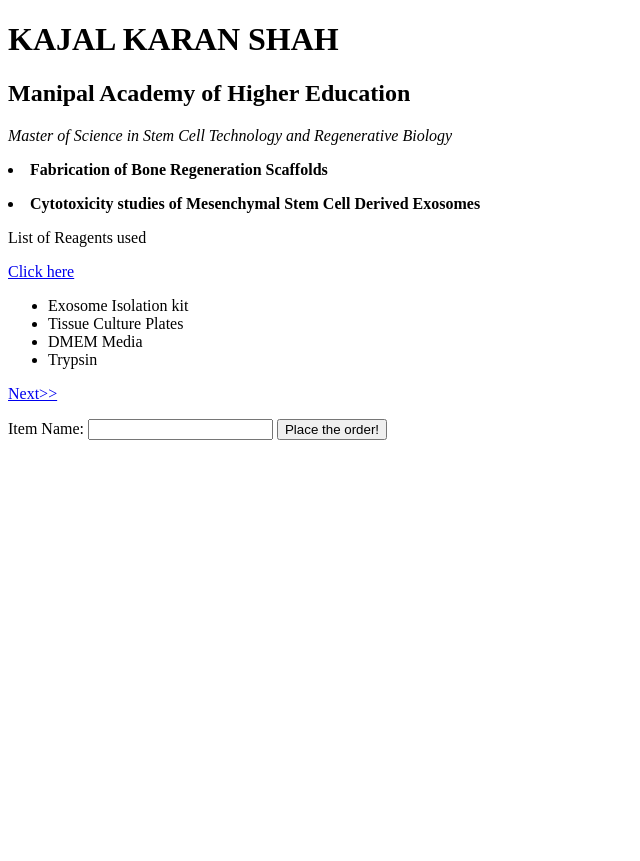
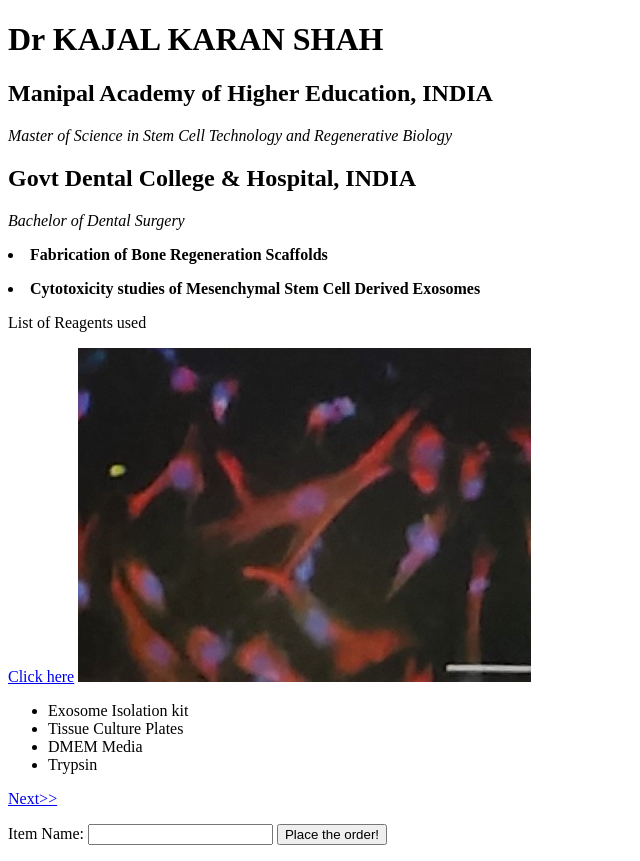
Before and after one commit to Kajalkaran/html-practice, a plain HTML site: page index.html in a window 1280 px wide. Shown: the whole page, without its empty margins (0-640 px from the left). Before the commit the page ends 800 px from the top, so only its background shows below. Drawn offline with Linux system fonts and the light colour scheme.

Commit message:
practicing html

```diff
--- a/index.html
+++ b/index.html
@@ -2,14 +2,17 @@
 <html>
     <head></head>
     <body>
-        <h1> KAJAL KARAN SHAH </h1>
-        <p><h2>Manipal Academy of Higher Education</h2></p>
+        <h1> Dr KAJAL KARAN SHAH </h1>
+        <p><h2>Manipal Academy of Higher Education, INDIA</h2></p>
         <p><em>Master of Science in Stem Cell Technology and Regenerative Biology</em></p>
+        <p><h2>Govt Dental College & Hospital, INDIA</h2></p>
+        <p><em>Bachelor of Dental Surgery</em></p>
         <p><strong><li>Fabrication of Bone Regeneration Scaffolds</li></strong></p>
         <p><strong><li>Cytotoxicity studies of Mesenchymal Stem Cell Derived Exosomes</li></strong></p>
         <p>List of Reagents used</p>
         <p>
             <a href = "https://sigmaaldrich.com/">Click here</a>
+            <img src = "IMG_20230118_230344.jpg">
         </p>
         <ul>
             <li>Exosome Isolation kit</li>
```
Also changed, not shown: IMG_20230118_230344.jpg (added).
